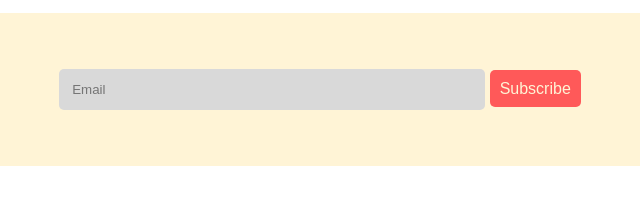
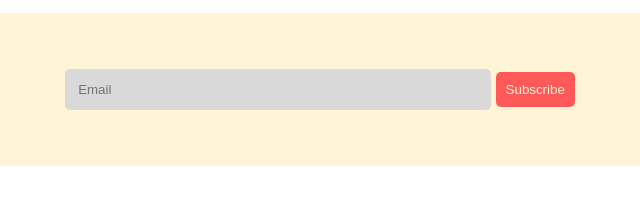
Before and after one commit to SynysterRudro/Milestone1-Assignment, a plain HTML site: page index.html in a window 1280 px wide. Shown: the part 2314-2512 px from the top of the page, 320-960 px from the left. Drawn offline with Linux system fonts and the light colour scheme; a web font is replaced by a local one.

Commit message:
anchor replaced by button- As time was extended

```diff
--- a/index.html
+++ b/index.html
@@ -194,7 +194,7 @@
         <div class="sub-sec">
             <p id="txt-aln">
                 <input id="email-field1" type="email" placeholder="Email" />
-                <a id="bt" target="_blank" href="https://github.com/SynysterRudro">Subscribe</a>
+                <button id="bt">Subscribe</button>
             </p>
         </div>
 
--- a/style.css
+++ b/style.css
@@ -203,6 +203,8 @@ ul {
 
 
 #bt {
+    outline: none;
+    border: none;
     padding: 10px;
     background-color: #ff5959;
     text-decoration: none;
```
